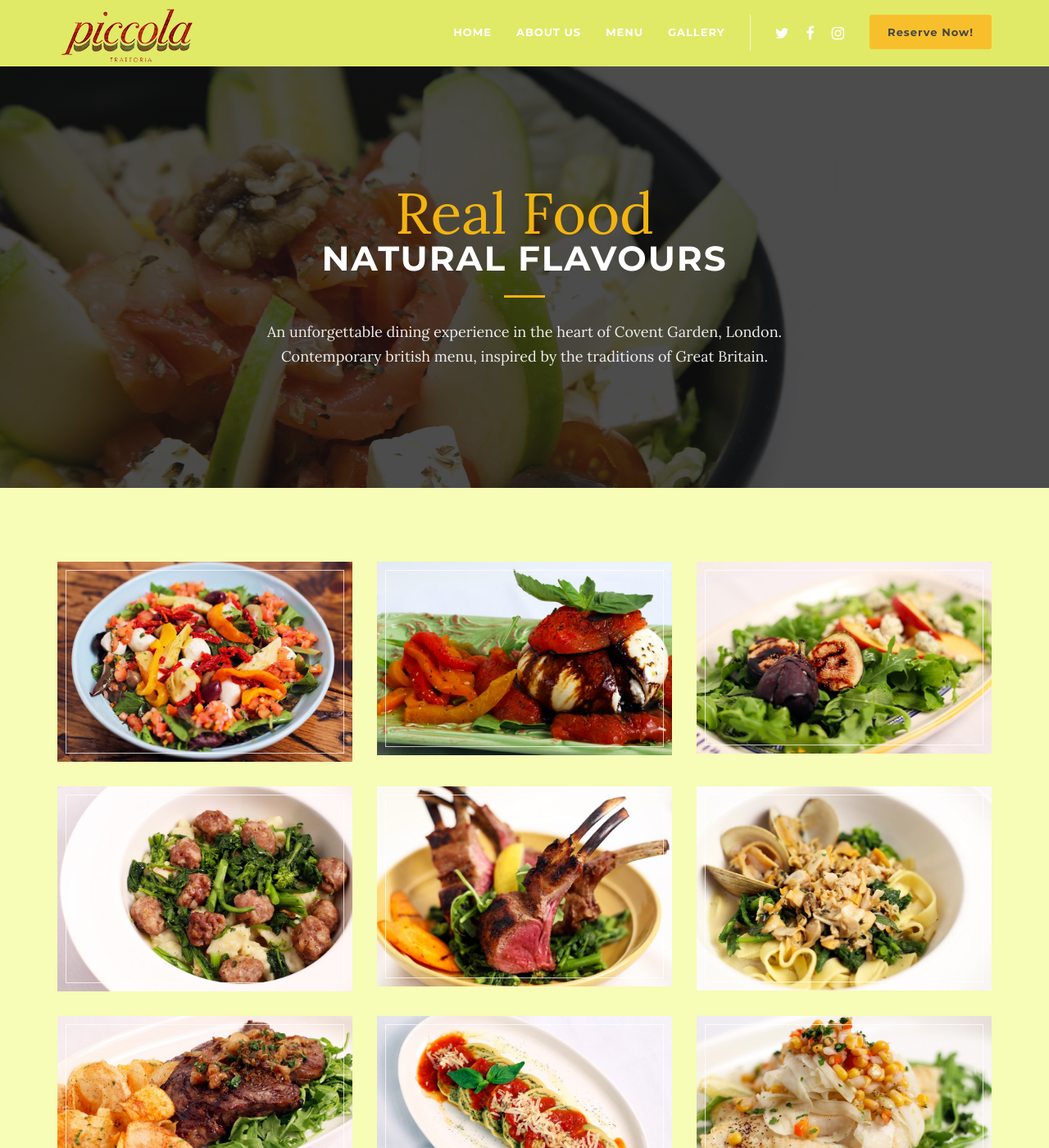
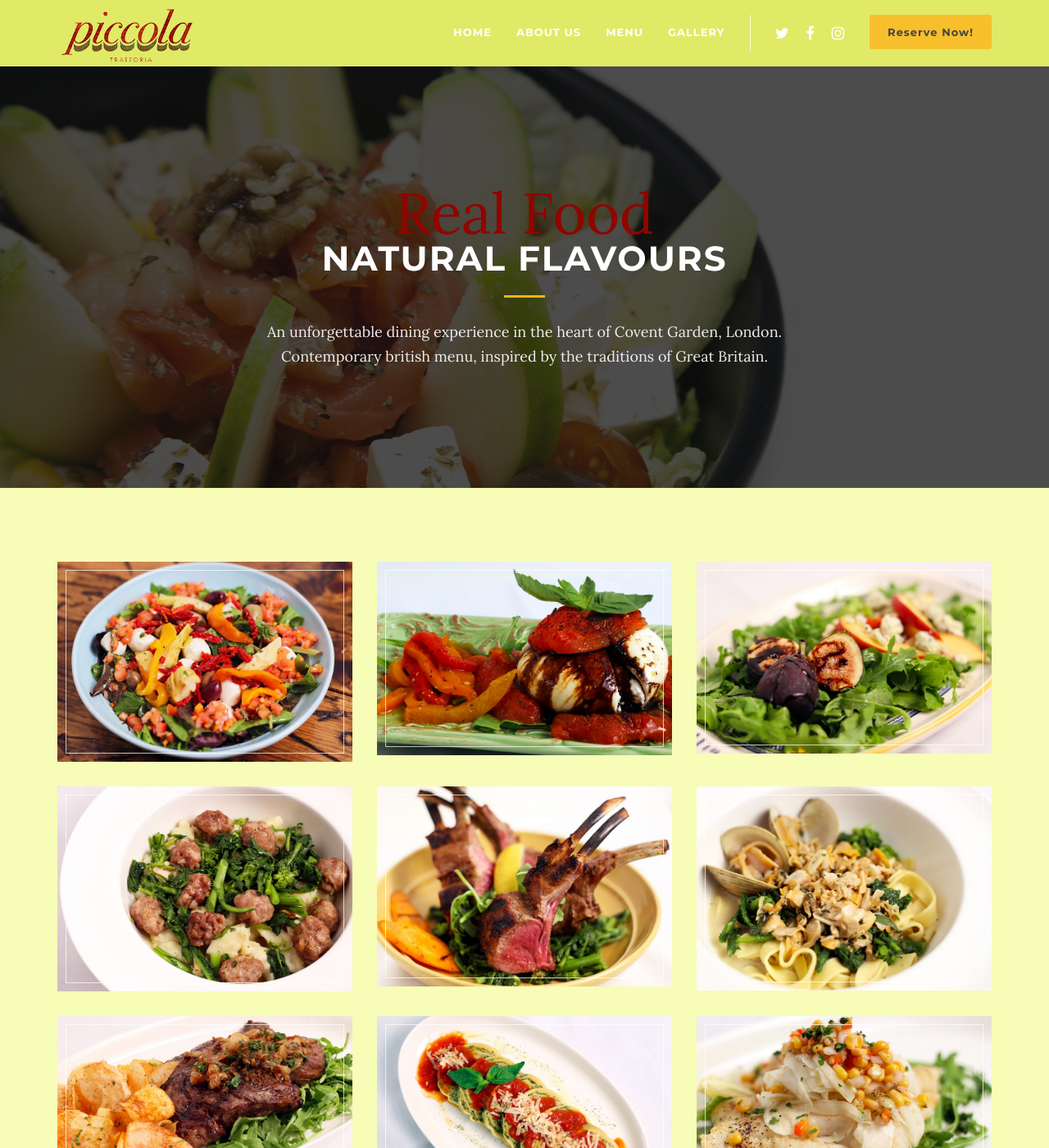
Before and after one commit to PiccolaTrattoria/piccola, a Jekyll site: the page built from gallery.html, in a window 1280 px wide and 1400 px high. Shown: the whole window at 82% size. Built offline with Jekyll 4.4.1, drawn with Linux system fonts in a browser that asks for light colours; nearby versions of some CDN libraries; some web fonts are replaced; library files that are not in the unit come from our copies.

```diff
--- a/_includes/css/fableStyles.css
+++ b/_includes/css/fableStyles.css
@@ -169,7 +169,7 @@
 span.comic-text{
 	font-size:70px;
 	line-height:60px;
-	color:#F2B410;
+	color:#910400;
 	font-family: 'Lora', serif;
 }
 
```
